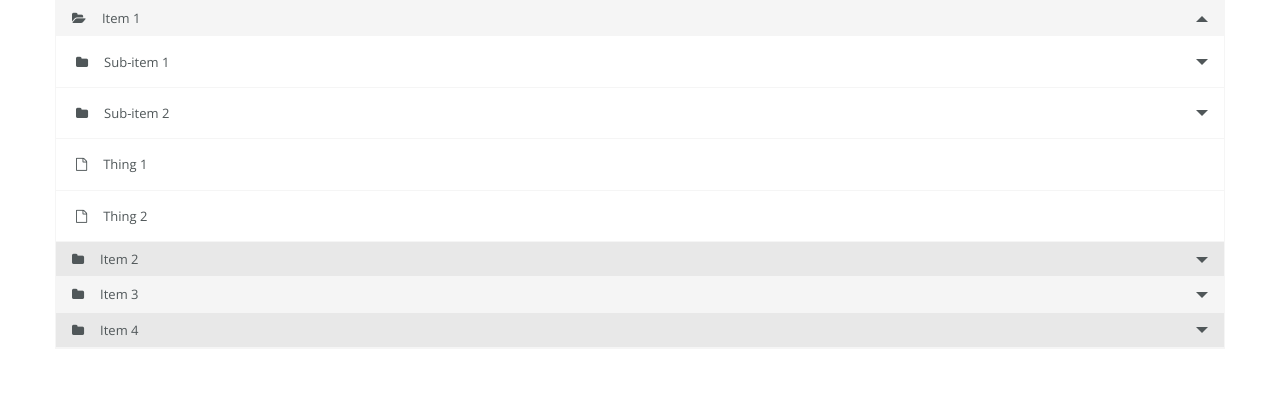
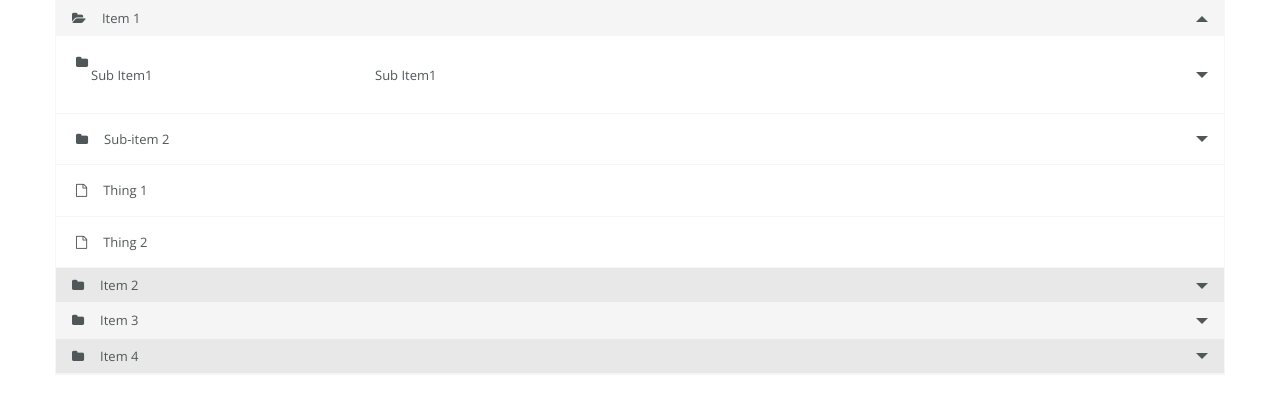
Before and after one commit to merrillpaul/foundation-patternlib, a plain HTML site: page multi-level-expand.html in a window 1280 px wide. Both pictures are taken after a click on the link "Item 1". Drawn offline with nearby package versions, Linux system fonts and the light colour scheme.

Commit message:
Update 2017-05-02T14:42:36.049Z

```diff
--- a/multi-level-expand.html
+++ b/multi-level-expand.html
@@ -18,7 +18,12 @@
                     <a href="#">Item 1</a>
                     <ul class="menu vertical sublevel-1">
                       <li>
-                        <a href="#">Sub-item 1</a>
+                        <a href="#">
+                          <span class="row expanded">
+                            <span class="columns small-3">Sub Item1</span>
+                            <span class="columns small-3 end">Sub Item1</span>
+                          </span>
+                        </a>
                         <ul class="menu vertical sublevel-2">
                           <li><a class="subitem" href="#">Thing 1</a></li>
                           <li><a class="subitem" href="#">Thing 2</a></li>
```
Also changed, not shown: index.html (+6 -1 lines), index_new.html (+6 -1 lines).
